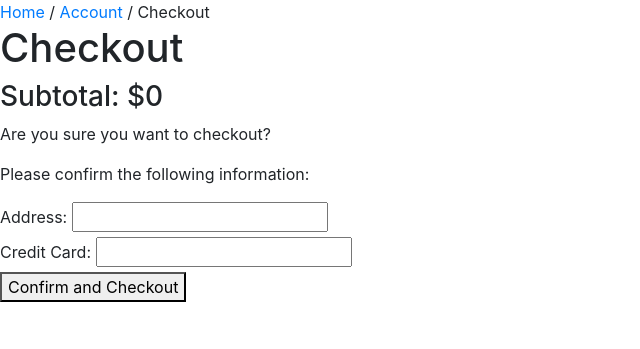
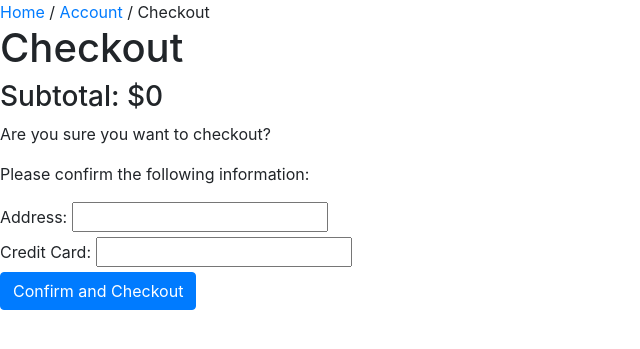
Before and after one commit to krthornton-archive/semesterproject, a Django app: page /checkout in a window 1280 px wide. Shown: the top 349 px of the page, without its empty margins (0-640 px from the left). Run offline with Django 3.2, Linux system fonts and the light colour scheme; the visitor is signed in with stand-in values (Sample User, id 1); data that the repository does not hold is empty; some libraries are stand-ins or nearby versions.

Commit message:
Update checkout.html

```diff
--- a/code/app/templates/registration/checkout.html
+++ b/code/app/templates/registration/checkout.html
@@ -36,7 +36,7 @@
         <input type="text" id="address" value="{{ user.address }}" required><br>
         <label for="credit_card">Credit Card: </label>
         <input type="text" id="credit_card" value="{{ user.credit_card }}" required><br>
-        <button onclick="check()">Confirm and Checkout</button>
+        <input type="submit" class="btn btn-primary" value="Confirm and Checkout">
     </form>
 
 {% endblock %} {# content #}
```
